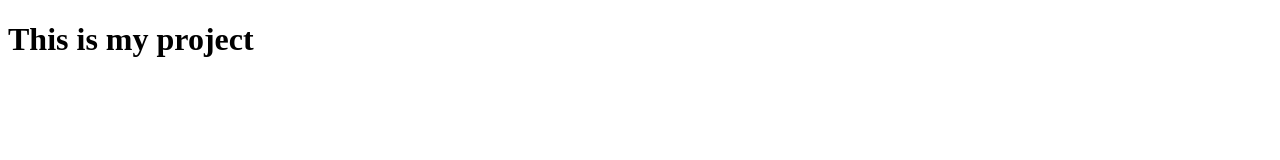
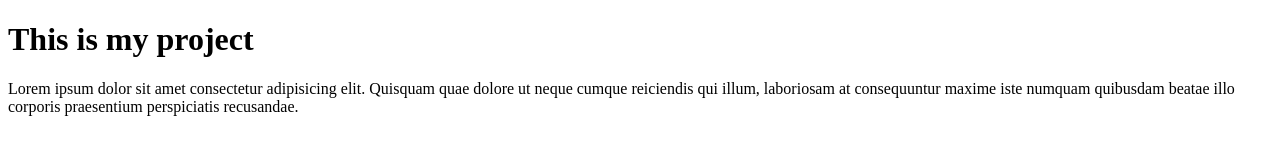
Before and after one commit to mdshahabuddin-123/code, a plain HTML site: page index.html in a window 1280 px wide. Drawn offline with Linux system fonts and the light colour scheme.

Commit message:
add new paragraph

```diff
--- a/index.html
+++ b/index.html
@@ -7,5 +7,6 @@
 </head>
 <body>
     <h1>This is my project </h1>
+    <p>Lorem ipsum dolor sit amet consectetur adipisicing elit. Quisquam quae dolore ut neque cumque reiciendis qui illum, laboriosam at consequuntur maxime iste numquam quibusdam beatae illo corporis praesentium perspiciatis recusandae.</p>
 </body>
 </html>
```
